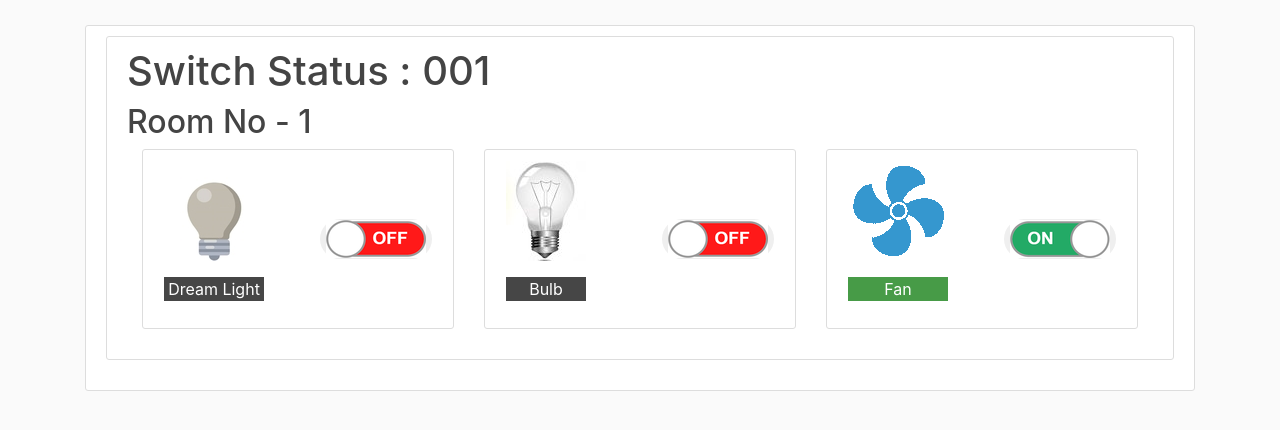
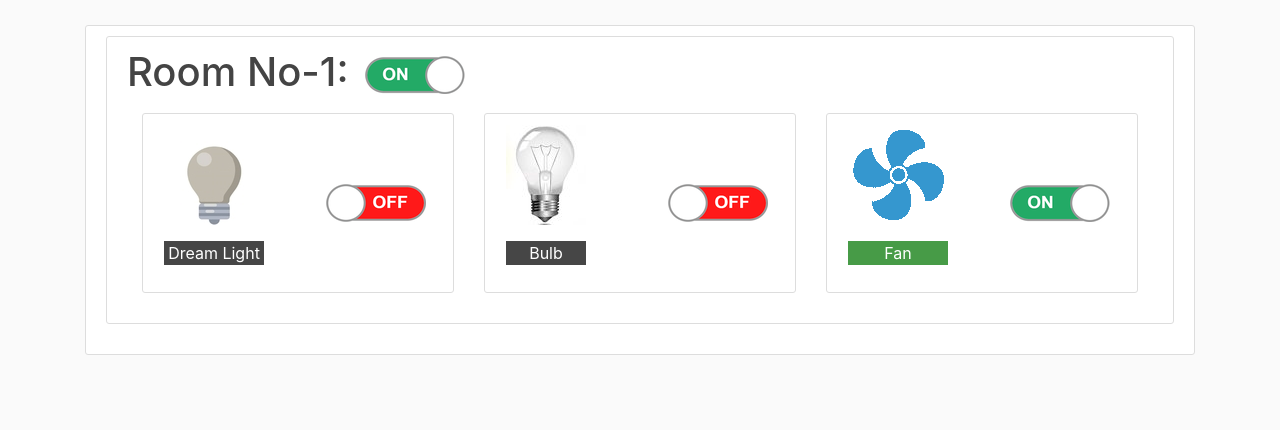
Before and after one commit to md-sohanur/home-automation, a Flask app: page / in a window 1280 px wide. Shown: the part 56-486 px from the top of the page. Run offline with Flask 2, Linux system fonts and the light colour scheme; a user stored in the database is signed in; some libraries are stand-ins or nearby versions.

Commit message:
Ready to use

```diff
--- a/home_control/routes.py
+++ b/home_control/routes.py
@@ -16,19 +16,31 @@ def control_center():
 
 @app.route("/control")
 def control():
-    switch_value = request.args.get('id')
-    switch = list(current_user.switch_status)
-    switch[int(switch_value[0])] = switch_value[1]
-    current_user.switch_status = ''.join(switch)
+    if request.args.get('room_id') == '1':
+        current_user.switch_status = '111'
+    elif request.args.get('room_id') == '0':
+        current_user.switch_status = '000'
+    else:
+        switch_value = request.args.get('id')
+        switch = list(current_user.switch_status)
+        switch[int(switch_value[0])] = switch_value[1]
+        current_user.switch_status = ''.join(switch)
     db.session.commit()
+    global flag
+    flag = True
     return redirect(url_for('control_center'))
-@app.route("/check_sw")
-def check_sw():
-    global switch
-    return  str(switch)
+
+@app.route("/control_switch")
+def control_switch():
+    global flag
+    user = User.query.filter_by(username=request.args.get('un')).first()
+    if flag:
+        flag = False
+        return user.switch_status
+    else:
+        return''
 
 @app.route("/add_user", methods=['GET', 'POST'])
-
 def add_user():
     if 1==1:
         form = RegistrationForm()
--- a/home_control/templates/control_center.html
+++ b/home_control/templates/control_center.html
@@ -6,13 +6,22 @@
   }
     button {
         border-radius: 20px;
+        background-color: white;
         border: none;
         cursor: pointer;
         float: middle;
 </style>
 <div class="content-section">
-    <h1>Switch Status : {{user.switch_status}}</h1>
-    <h2 style=" text-align:left;">Room No - 1</h2>
+    <h1><form action="{{ url_for('control') }}" method="get">
+        {% if user.switch_status == '000' %}
+                <p>Room No-1:  <button name="room_id" type="submit" value="1"><img  src="/static/web_pic/off-2.png" width="100" height="38"></button></p>
+        {% else %}
+                <p>Room No-1:  <button name="room_id" type="submit" value="0"><img  src="/static/web_pic/on-1.png" width="100" height="38"></button></p>
+        {% endif %}
+    </form>
+    </h1>
+
+
     <main role="main" class="container">
         <div class="row">
             <div class="col-md-4">
@@ -83,10 +92,13 @@
                                 <td><form action="{{ url_for('control') }}" method="get">
                                     <button name="id" type="submit" value="21"><img  src="/static/web_pic/off-2.png" width="100" height="38"></button>
                                     </form>
+
                                 </td>
                             {% endif %}
                             </tr>
                         </table>
+
+
 
                 </div>
             </div>
```
Also changed, not shown: home_control/site.db.
